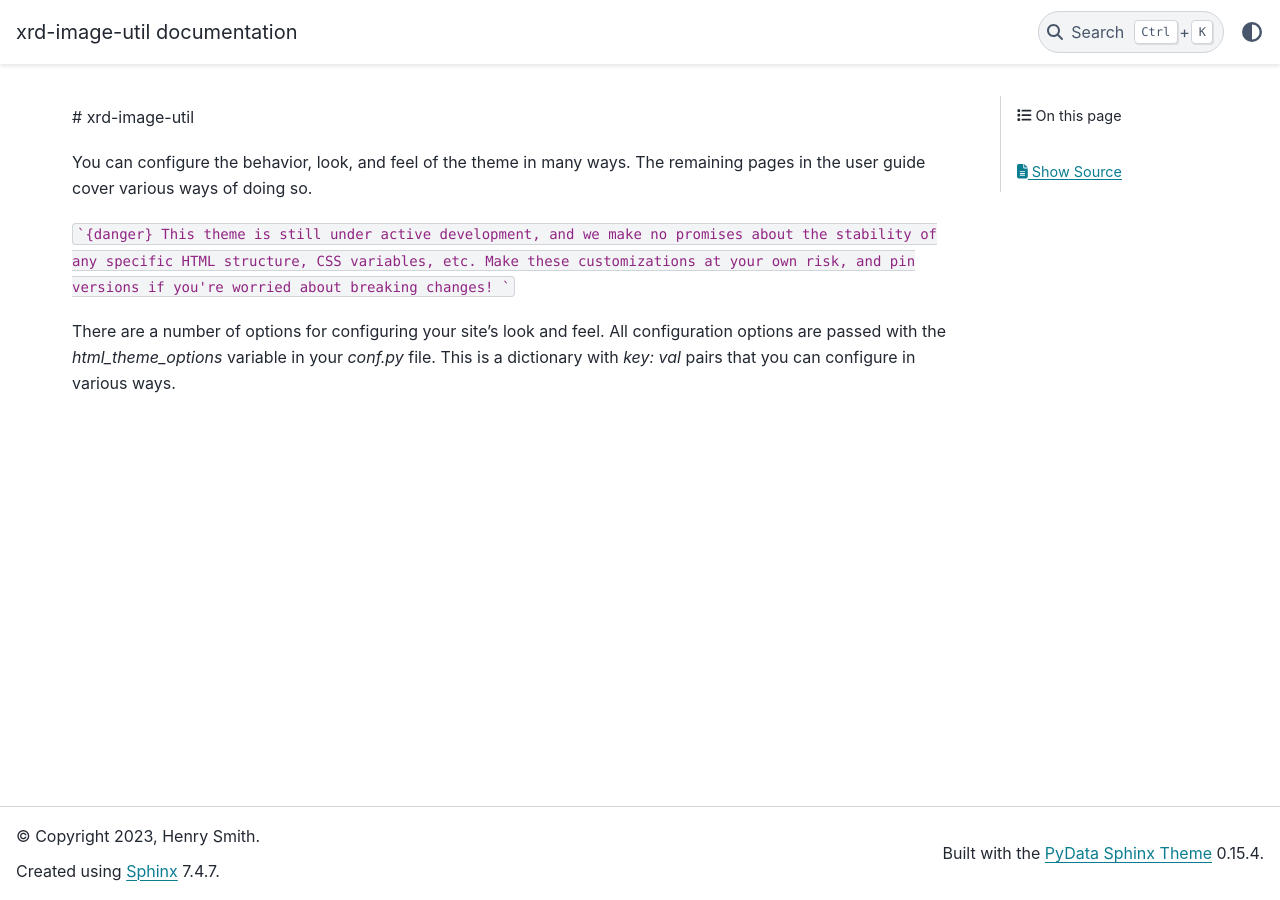
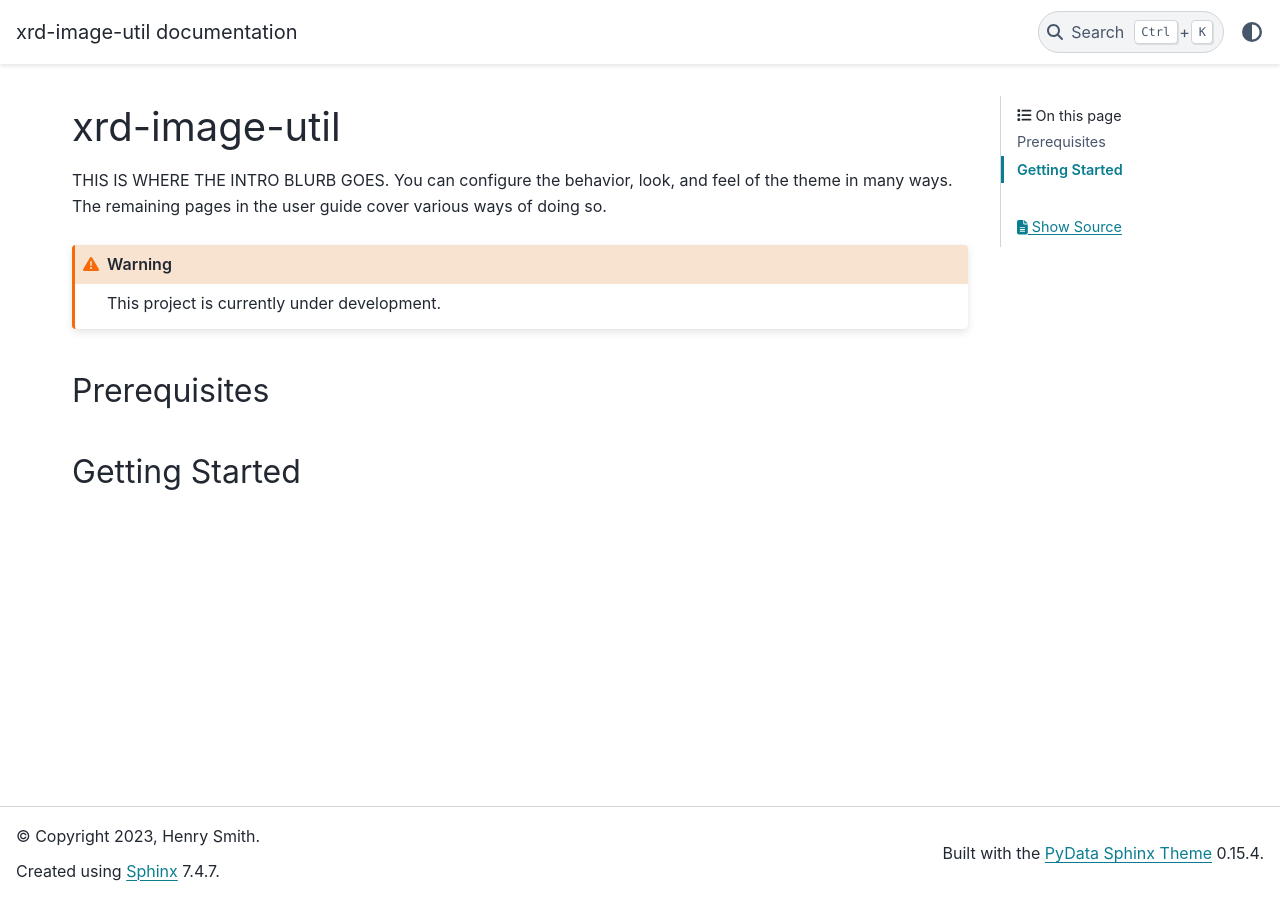
Before and after one commit to pecomyint/xrd-image-util, a Sphinx documentation site: the page built from docs/index.rst, in a window 1280 px wide. Built offline with Sphinx 7.4.7 and the PyData theme 0.15.4, drawn with Linux system fonts in a browser that asks for light colours.

Commit message:
Add more sample text

````diff
--- a/docs/index.rst
+++ b/docs/index.rst
@@ -1,15 +1,17 @@
-# xrd-image-util
+==============
+xrd-image-util
+==============
 
-You can configure the behavior, look, and feel of the theme in many ways.
+THIS IS WHERE THE INTRO BLURB GOES. You can configure the behavior, look, and feel of the theme in many ways.
 The remaining pages in the user guide cover various ways of doing so.
 
-```{danger}
-This theme is still under active development, and we make no promises
-about the stability of any specific HTML structure, CSS variables, etc.
-Make these customizations at your own risk, and pin versions if you're
-worried about breaking changes!
-```
+.. warning::
 
-There are a number of options for configuring your site's look and feel.
-All configuration options are passed with the `html_theme_options` variable in your `conf.py` file.
-This is a dictionary with `key: val` pairs that you can configure in various ways.
+    This project is currently under development.
+
+Prerequisites
+-------------
+
+
+Getting Started
+---------------
````
